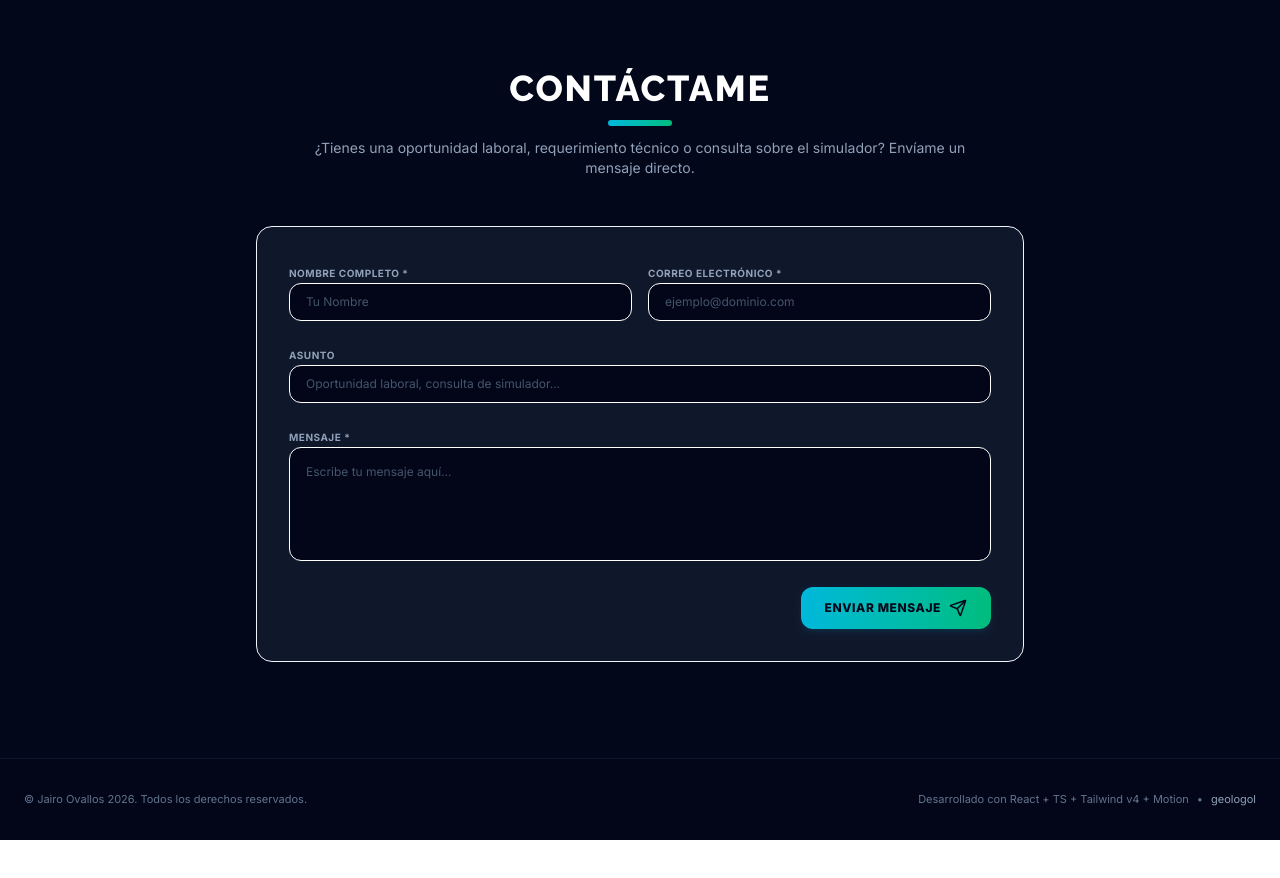
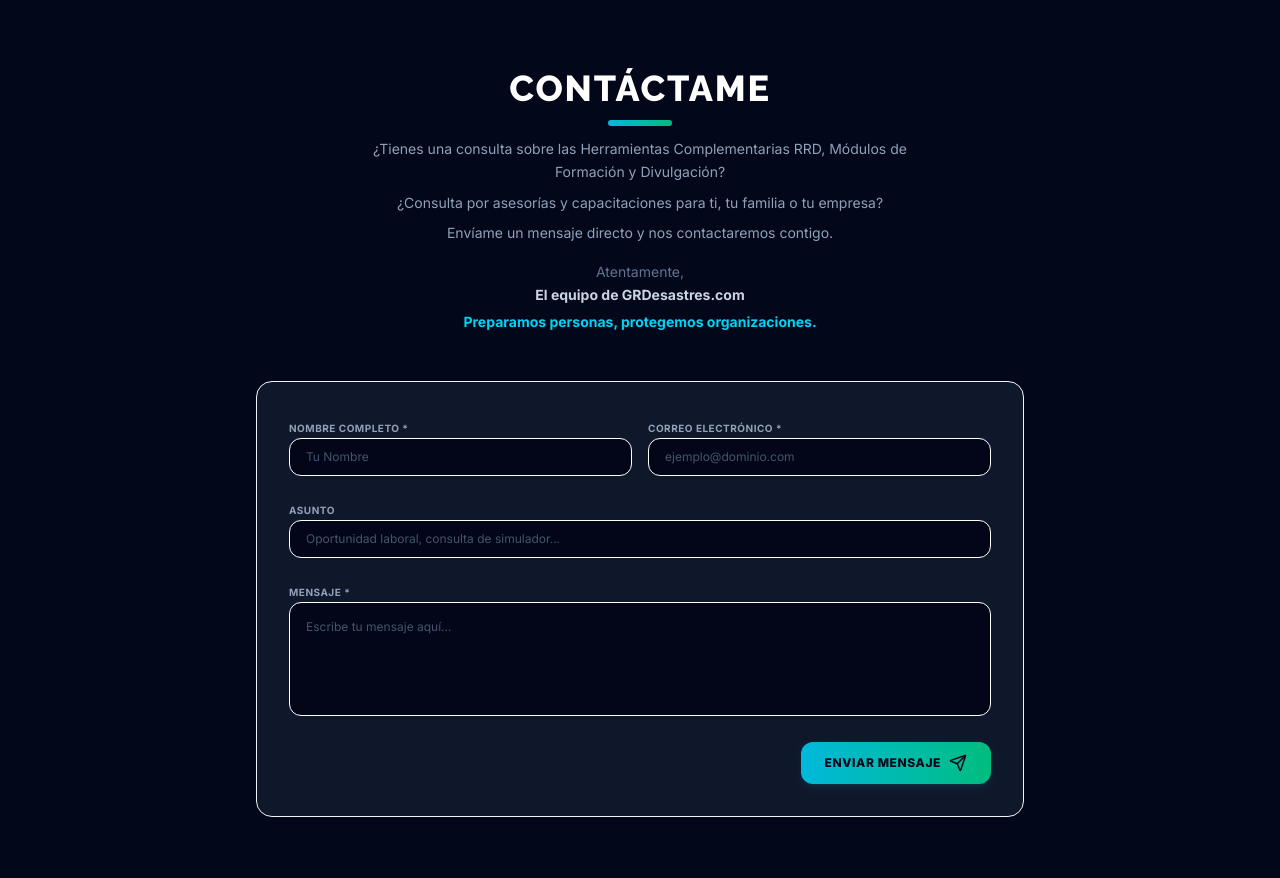
Before and after one commit to geologol-max/sismorisk-latam, a React (Vite) app: page / in a window 1280 px wide. Shown: the part 4620-5498 px from the top of the page. Before the commit the page ends 5460 px from the top, so only its background shows below. Built offline with nearby package versions, Linux system fonts and the light colour scheme.

Commit message:
docs: actualizar texto de contacto por plantilla de GRDesastres

```diff
--- a/src/components/LandingPage.tsx
+++ b/src/components/LandingPage.tsx
@@ -1031,9 +1031,16 @@ export default function LandingPage({ onNavigate }: LandingPageProps) {
               Contáctame
             </h2>
             <div className="h-1.5 w-16 bg-gradient-to-r from-cyan-500 to-emerald-500 mx-auto rounded-full" />
-            <p className="text-xs sm:text-sm text-slate-400">
-              ¿Tienes una oportunidad laboral, requerimiento técnico o consulta sobre el simulador? Envíame un mensaje directo.
-            </p>
+            <div className="text-xs sm:text-sm text-slate-400 space-y-2 leading-relaxed max-w-xl mx-auto">
+              <p>¿Tienes una consulta sobre las Herramientas Complementarias RRD, Módulos de Formación y Divulgación?</p>
+              <p>¿Consulta por asesorías y capacitaciones para ti, tu familia o tu empresa?</p>
+              <p>Envíame un mensaje directo y nos contactaremos contigo.</p>
+              <div className="pt-2 text-slate-500 text-center">
+                <p>Atentamente,</p>
+                <p className="font-bold text-slate-300">El equipo de GRDesastres.com</p>
+                <p className="text-cyan-400 font-bold mt-1">Preparamos personas, protegemos organizaciones.</p>
+              </div>
+            </div>
           </div>
 
           {/* Formulario de contacto — ancho completo */}
```
